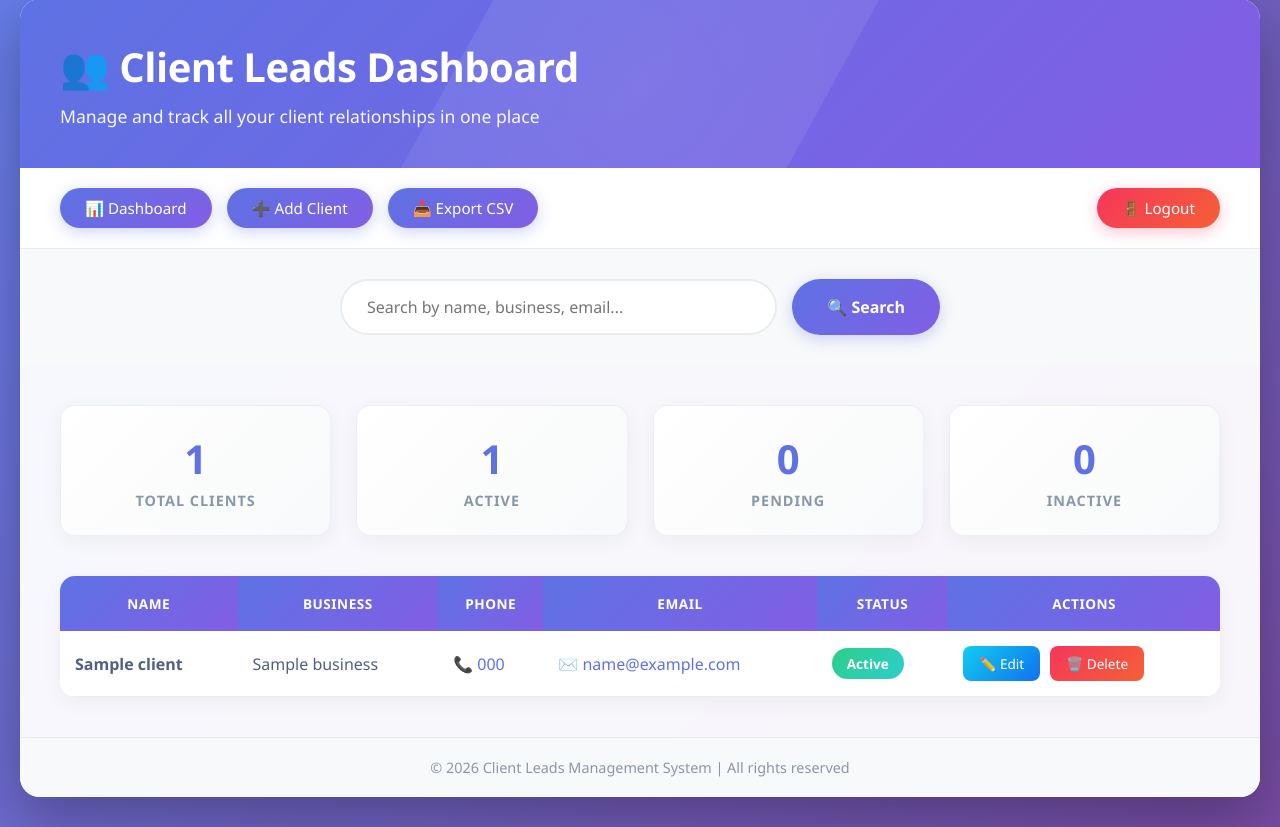
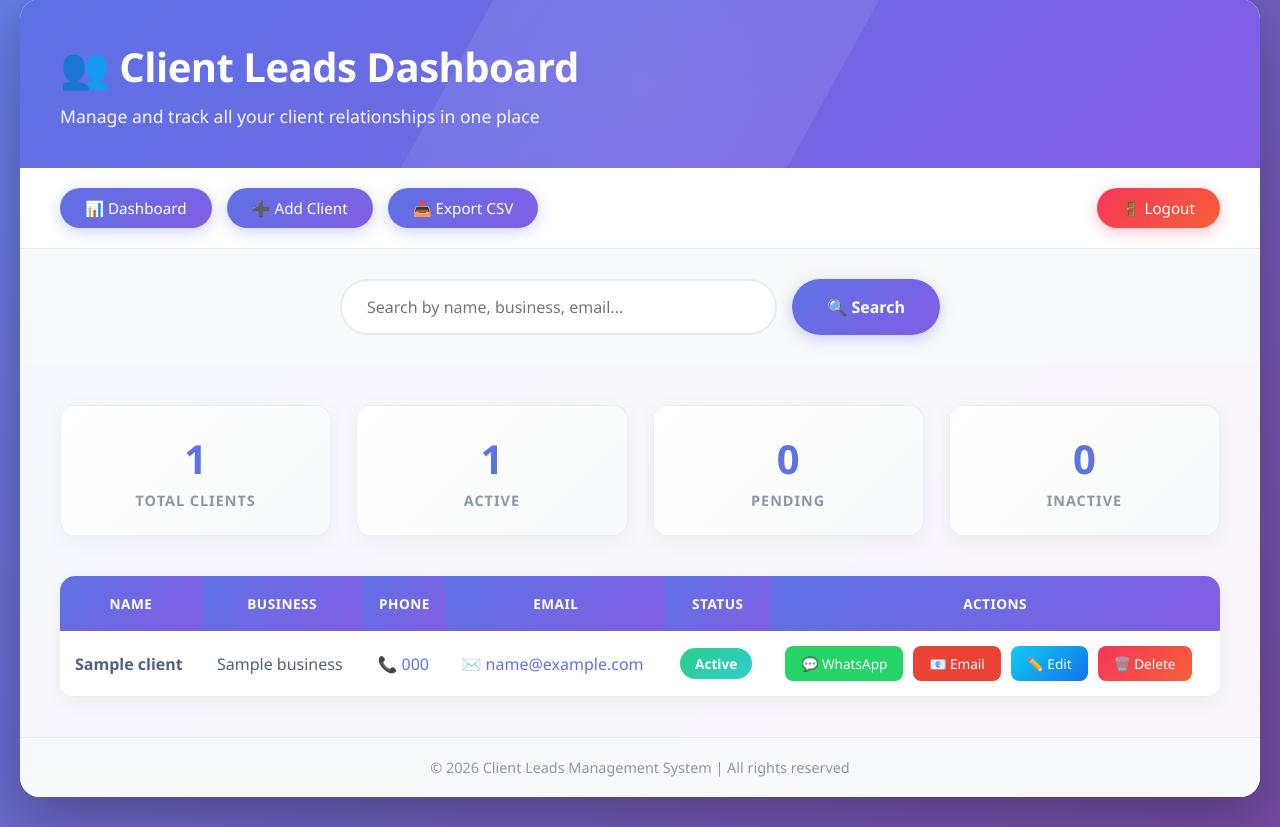
Before and after one commit to techbysambhavofficial/Manage-My-Client, a Flask app: page /search in a window 1280 px wide. Shown: the part 31-858 px from the top of the page. Run offline with Flask 3, Linux system fonts and the light colour scheme; a database or web service that is not in the repository returns one stand-in record (values such as "Sample title").

Commit message:
Updated project files

```diff
--- a/app.py
+++ b/app.py
@@ -1,6 +1,7 @@
 from flask import Flask, render_template, request, redirect, session, Response
 from pymongo import MongoClient
 from bson.objectid import ObjectId
+import urllib.parse
 import csv
 
 from config import MONGO_URI, SECRET_KEY
@@ -16,6 +17,22 @@ users = {
     "admin": "admin123"
 }
 
+# DEFAULT MESSAGE
+DEFAULT_MESSAGE = """
+Hello Sir,
+
+My name is Sambhav. I am a developer and currently building simple student management systems for coaching institutes in Bhubaneswar.
+
+This system helps institutes with:
+• Online admission
+• Student login portal
+• Test series management
+
+I noticed many institutes still manage these manually.
+
+If you allow, I can show a short preview of how it works.
+"""
+
 # LOGIN
 @app.route("/login", methods=["GET","POST"])
 def login():
@@ -30,6 +47,7 @@ def login():
             return redirect("/dashboard")
 
     return render_template("login.html")
+
 
 # DASHBOARD
 @app.route("/dashboard")
@@ -51,6 +69,7 @@ def dashboard():
         closed=closed
     )
 
+
 # VIEW CLIENTS
 @app.route("/")
 def index():
@@ -61,6 +80,7 @@ def index():
     clients = list(collection.find())
 
     return render_template("index.html", clients=clients)
+
 
 # ADD CLIENT
 @app.route("/add", methods=["GET","POST"])
@@ -82,6 +102,7 @@ def add_client():
         return redirect("/")
 
     return render_template("add_client.html")
+
 
 # EDIT CLIENT
 @app.route("/edit/<id>", methods=["GET","POST"])
@@ -107,6 +128,7 @@ def edit_client(id):
 
     return render_template("edit_client.html", client=client)
 
+
 # DELETE CLIENT
 @app.route("/delete/<id>")
 def delete_client(id):
@@ -114,6 +136,7 @@ def delete_client(id):
     collection.delete_one({"_id":ObjectId(id)})
 
     return redirect("/")
+
 
 # SEARCH CLIENT
 @app.route("/search")
@@ -126,6 +149,7 @@ def search():
     })
 
     return render_template("index.html", clients=results)
+
 
 # EXPORT CSV
 @app.route("/export")
@@ -142,6 +166,32 @@ def export():
 
     return Response(generate(), mimetype="text/csv")
 
+
+# SEND WHATSAPP MESSAGE
+@app.route("/send_whatsapp/<phone>")
+def send_whatsapp(phone):
+
+    message = urllib.parse.quote(DEFAULT_MESSAGE)
+
+    whatsapp_url = f"https://wa.me/{phone}?text={message}"
+
+    return redirect(whatsapp_url)
+
+
+# SEND EMAIL MESSAGE
+@app.route("/send_email/<email>")
+def send_email(email):
+
+    subject = "Student Management System Demo"
+    body = urllib.parse.quote(DEFAULT_MESSAGE)
+
+    subject = urllib.parse.quote(subject)
+
+    mail_url = f"mailto:{email}?subject={subject}&body={body}"
+
+    return redirect(mail_url)
+
+
 # LOGOUT
 @app.route("/logout")
 def logout():
@@ -150,5 +200,6 @@ def logout():
 
     return redirect("/login")
 
+
 if __name__ == "__main__":
-    app.run()
+    app.run(debug=True)
--- a/templates/index.html
+++ b/templates/index.html
@@ -401,8 +401,24 @@
                             </td>
                             <td>
                                 <div class="action-buttons">
-                                    <a href="/edit/{{ c._id }}" class="action-btn edit-btn">✏️ Edit</a>
-                                    <a href="/delete/{{ c._id }}" class="action-btn delete-btn" onclick="return confirm('Are you sure you want to delete this client?')">🗑️ Delete</a>
+
+                                    <a href="/send_whatsapp/{{ c.phone }}" class="action-btn" style="background:#25D366;color:white;" target="_blank">
+                                        💬 WhatsApp
+                                    </a>
+
+                                    <a href="/send_email/{{ c.email }}" class="action-btn" style="background:#EA4335;color:white;">
+                                        📧 Email
+                                    </a>
+
+                                    <a href="/edit/{{ c._id }}" class="action-btn edit-btn">
+                                        ✏️ Edit
+                                    </a>
+
+                                    <a href="/delete/{{ c._id }}" class="action-btn delete-btn"
+                                    onclick="return confirm('Are you sure you want to delete this client?')">
+                                        🗑️ Delete
+                                    </a>
+
                                 </div>
                             </td>
                         </tr>
```
